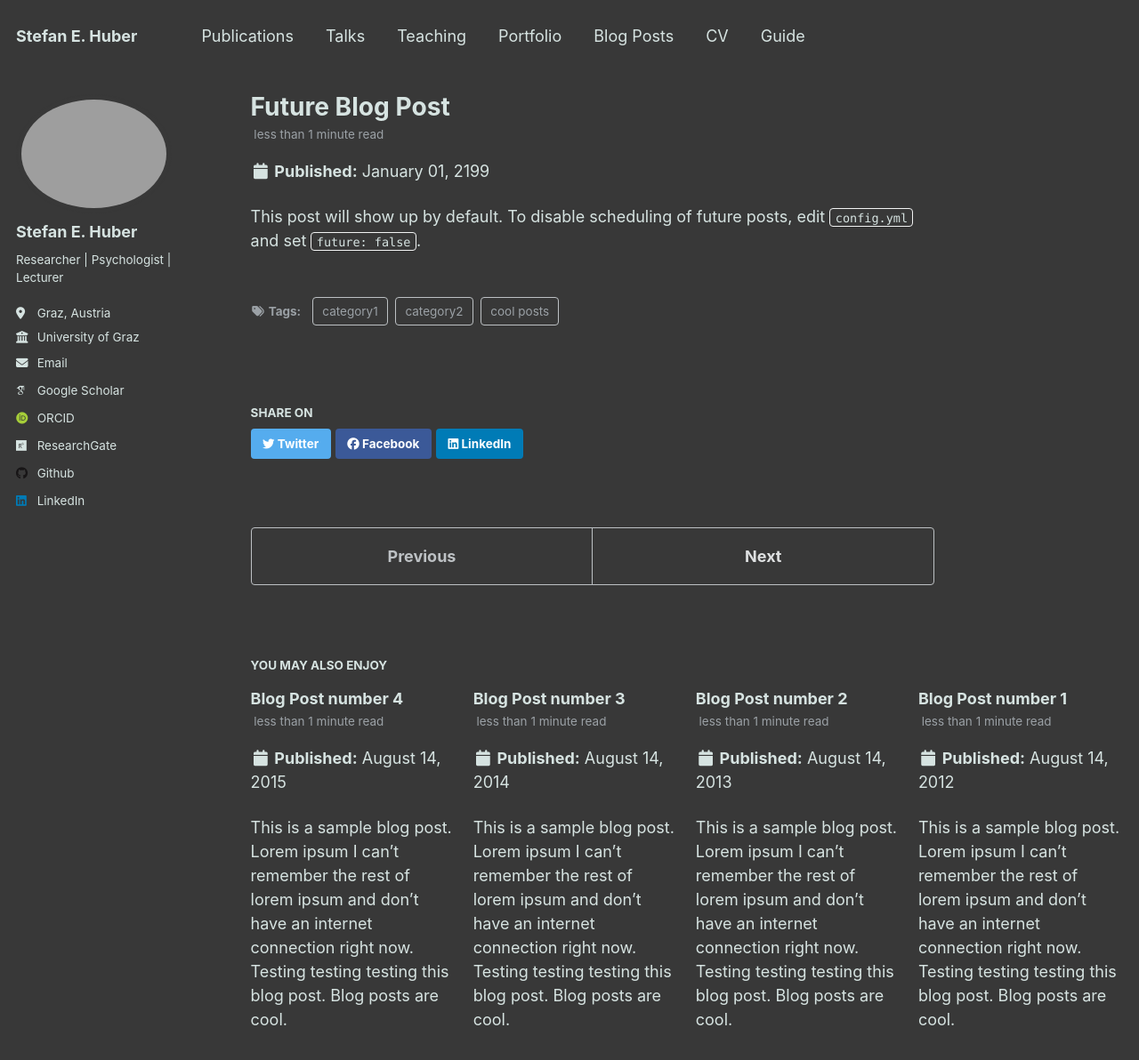
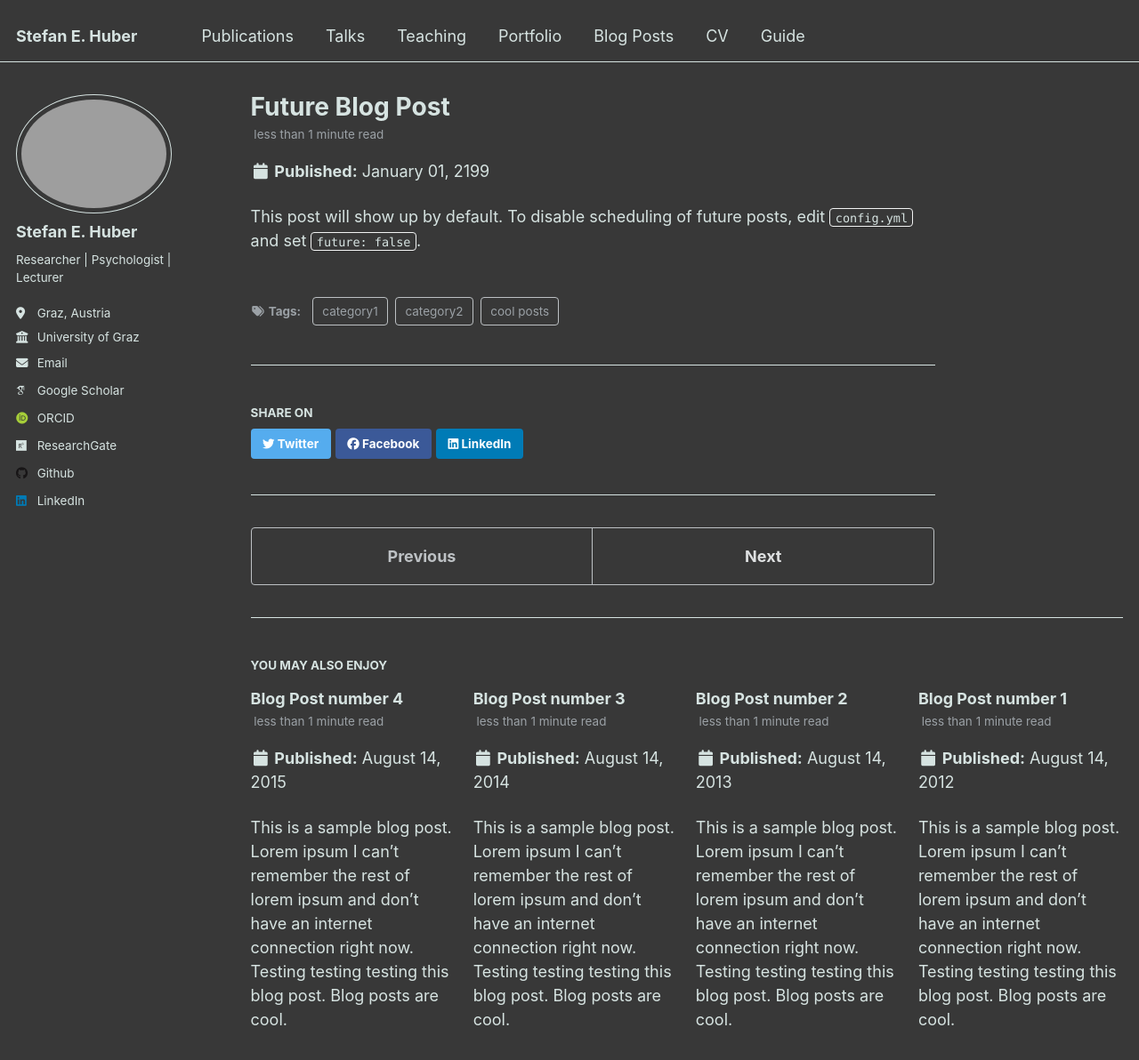
Before and after one commit to stefaneha/stefaneha.github.io, a Jekyll site: the page built from _posts/2199-01-01-future-post.md, in a window 1280 px wide and 1400 px high. Shown: the top 1192 px of the window at 89% size. Built offline with Jekyll 4.4.1, drawn with Linux system fonts in a browser that asks for light colours; some web fonts are replaced.

Commit message:
Play around with colors.

```diff
--- a/_sass/_variables.scss
+++ b/_sass/_variables.scss
@@ -66,7 +66,7 @@ $background-color           : #383838; //#fff
 $code-background-color      : #383838;
 $code-background-color-dark : #383838;
 $text-color                 : #D6E3E1; //$dark-gray;
-$border-color               : #383838;
+$border-color               : #D6E3E1;
 
 $primary-color              : #7a8288;
 $success-color              : #62c462;
```
